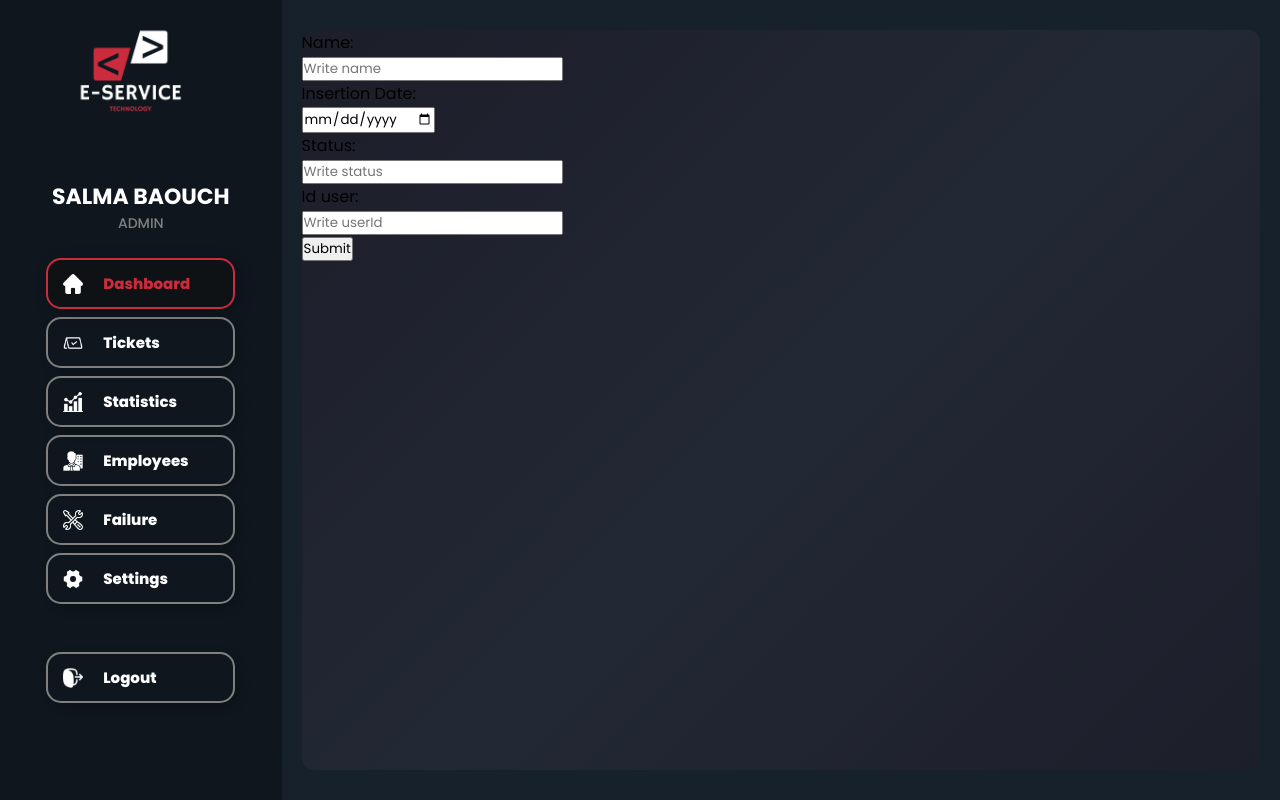
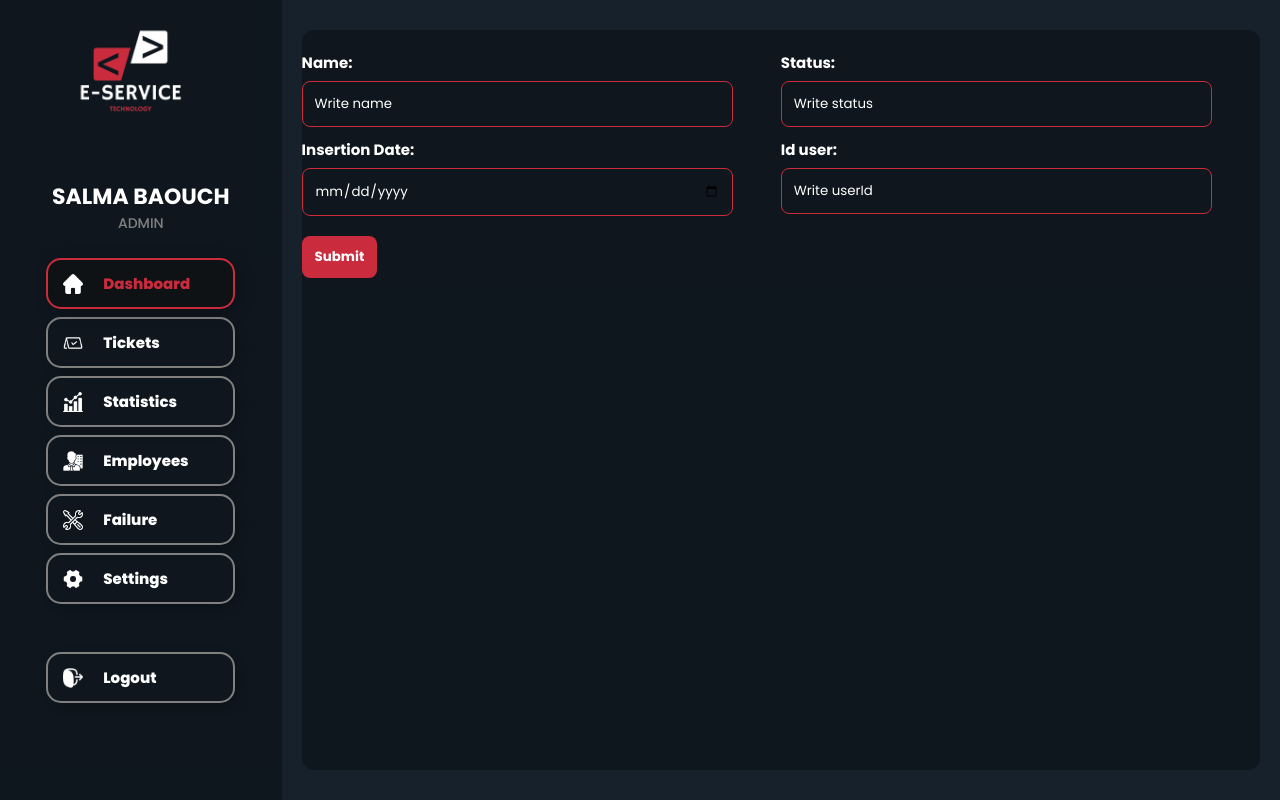
Before and after one commit to BAOUCHbaSalma/IT-support-App-Angular, an Angular app: page /dashboard/update/1 in a window 1280 px wide. Built offline with nearby package versions, Linux system fonts and the light colour scheme; no server answers; a web font is replaced by a local one.

Commit message:
j'ai ajoutee des modifications au niveau du design

```diff
--- a/src/app/associate-ticket/associate-ticket.component.css
+++ b/src/app/associate-ticket/associate-ticket.component.css
@@ -0,0 +1,45 @@
+form{
+    width: 100%;
+    padding: 20px 0;
+    display: flex;
+    text-align: left;
+    flex-wrap: wrap;
+}
+.group{
+    width: 50%;
+}
+.group > label{
+    font-size: 15px;
+    color: white;
+    font-weight: 700;
+    padding: 10px 0;
+}
+.group > input {
+    width: 90%;
+    padding: 12px;
+    border-radius: 8px;
+    border: 1px solid var(--color-primary);
+    background: transparent;
+    color: white;
+    margin-bottom: 10px;
+    margin-top:6px ;
+}
+::placeholder{
+    color: white;
+}
+button{
+    background: var(--color-primary);
+    border: 1px solid transparent;
+    color: white;
+    font-weight: 700;
+    padding: 10px 12px;
+    border-radius: 8px;
+    margin-top: 10px;
+    transition: .4s;
+    cursor: pointer;
+}
+button:hover{
+    color: var(--color-primary);
+    border: 1px solid var(--color-primary);
+    background: white;
+}
--- a/src/app/associate-ticket/associate-ticket.component.html
+++ b/src/app/associate-ticket/associate-ticket.component.html
@@ -1,5 +1,5 @@
 <form [formGroup]="formUpdate" (ngSubmit)="Associate()">
-    <div>
+  <div class="group">
       <label for="technician">Select Technician:</label>
       <select id="technician" formControlName="idT" required>
         <option *ngFor="let technician of technicianList" [value]="technician.id">
--- a/src/app/update-equipment/update-equipment.component.css
+++ b/src/app/update-equipment/update-equipment.component.css
@@ -1,5 +1,49 @@
 .main{
     width: 100%;
     height: 100vh;
-    background: linear-gradient(135deg, #1c1e29, #232835, #1c1e29);
 }
+    form{
+    width: 100%;
+    padding: 20px 0;
+    display: flex;
+    text-align: left;
+    flex-wrap: wrap;
+}
+.group{
+    width: 50%;
+}
+.group > label{
+    font-size: 15px;
+    color: white;
+    font-weight: 700;
+    padding: 10px 0;
+}
+.group > input {
+    width: 90%;
+    padding: 12px;
+    border-radius: 8px;
+    border: 1px solid var(--color-primary);
+    background: transparent;
+    color: white;
+    margin-bottom: 10px;
+    margin-top:6px ;
+}
+::placeholder{
+    color: white;
+}
+button{
+    background: var(--color-primary);
+    border: 1px solid transparent;
+    color: white;
+    font-weight: 700;
+    padding: 10px 12px;
+    border-radius: 8px;
+    margin-top: 10px;
+    transition: .4s;
+    cursor: pointer;
+}
+button:hover{
+    color: var(--color-primary);
+    border: 1px solid var(--color-primary);
+    background: white;
+}
--- a/src/app/update-equipment/update-equipment.component.html
+++ b/src/app/update-equipment/update-equipment.component.html
@@ -1,18 +1,22 @@
 <div class="main">
     <div class="main-wrapper">
         <form [formGroup]="equipementForm" (ngSubmit)="updateEquipment()">
+            <div class="group">
 
             <label for="name">Name:</label><br>
             <input id="name" formControlName="name" type="text" placeholder="Write name "><br>
 
             <label for="insertionDate">Insertion Date:</label><br>
             <input id="insertionDate" formControlName="insertionDate" type="date" placeholder="Write Insertion Date "><br>
+            </div>
+            <div class="group">
 
             <label for="status">Status:</label><br>
             <input id="status" formControlName="status" type="text" placeholder="Write status "><br>
 
             <label for="userId">Id user:</label><br>
             <input id="userId" formControlName="userId" type="text" placeholder="Write userId "><br>
+        </div>
             <button  type="submit">Submit</button>
 
         </form>
```
